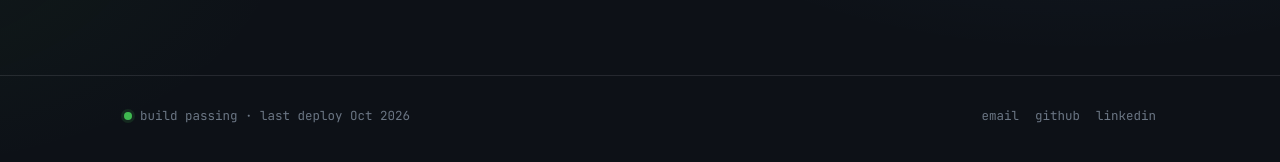
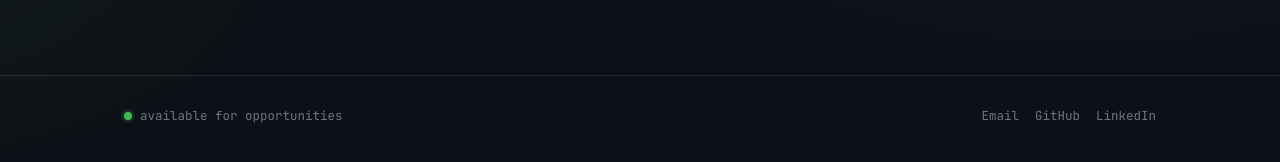
Before and after one commit to siddhant-gayakwad/siddhant-gayakwad.github.io, a Jekyll site: the page built from index.html, in a window 1280 px wide and 900 px high, scrolled down 1226 px. Shown: the part 730-892 px from the top of the window. Built offline with Jekyll 4.4.1, drawn with Linux system fonts in a browser that asks for light colours; some of the changed text lies outside the part shown.

Commit message:
Refresh portfolio navigation and layout

```diff
--- a/_layouts/default.html
+++ b/_layouts/default.html
@@ -4,25 +4,30 @@
     <meta charset="utf-8">
     <meta name="viewport" content="width=device-width, initial-scale=1">
     <meta name="description" content="{{ site.description }}">
+    <meta name="theme-color" content="#0b0f14">
     <title>{{ page.title | default: site.title }} · {{ site.title }}</title>
     <link rel="preconnect" href="https://fonts.googleapis.com">
+    <link rel="preconnect" href="https://fonts.gstatic.com" crossorigin>
     <link href="https://fonts.googleapis.com/css2?family=JetBrains+Mono:wght@400;500;600;700&family=Manrope:wght@400;500;600;700;800&display=swap" rel="stylesheet">
     <link rel="stylesheet" href="{{ '/assets/css/style.css' | relative_url }}">
   </head>
   <body>
     <header class="site-header">
       <div class="container header-inner">
-        <div class="brand">
-          <a href="{{ '/' | relative_url }}" class="prompt">
-            <span class="user">siddhant</span><span class="at">@</span><span class="host">devops</span><span class="colon">:~$</span>
-          </a>
-        </div>
+        <a class="brand" href="{{ '/' | relative_url }}" aria-label="Siddhant Gayakwad home">
+          <span class="brand-mark">sg</span>
+          <span class="brand-text">Siddhant<span class="brand-dot">.</span></span>
+        </a>
 
-        <nav class="site-nav">
+        <button class="nav-toggle" type="button" aria-label="Toggle navigation" aria-expanded="false" aria-controls="site-nav">
+          <span></span><span></span>
+        </button>
+
+        <nav class="site-nav" id="site-nav">
           {% for item in site.navigation %}
-            <a class="nav-link{% if page.url == item.url %} is-active{% endif %}" href="{{ item.url | relative_url }}">{{ item.title }}</a>
+            <a class="nav-link{% if page.url == item.url %} is-active{% endif %}" href="{{ item.url | relative_url }}">{{ item.title | remove_first: '~/' }}</a>
           {% endfor %}
-          <a class="btn btn-primary" href="{{ site.resume | relative_url }}" target="_blank" rel="noopener">↓ resume.pdf</a>
+          <a class="btn btn-primary nav-resume" href="{{ site.resume | relative_url }}" target="_blank" rel="noopener">Resume ↗</a>
         </nav>
       </div>
     </header>
@@ -34,14 +39,36 @@
     <footer class="site-footer">
       <div class="container footer-inner">
         <div class="footer-status">
-          <span class="dot"></span> build passing · last deploy {{ site.time | date: '%b %Y' }}
+          <span class="dot"></span> available for opportunities
         </div>
         <div class="footer-links">
-          <a href="mailto:{{ site.email }}">email</a>
-          <a href="{{ site.github }}" target="_blank" rel="noopener">github</a>
-          <a href="{{ site.linkedin }}" target="_blank" rel="noopener">linkedin</a>
+          <a href="mailto:{{ site.email }}">Email</a>
+          <a href="{{ site.github }}" target="_blank" rel="noopener">GitHub</a>
+          <a href="{{ site.linkedin }}" target="_blank" rel="noopener">LinkedIn</a>
         </div>
       </div>
     </footer>
+
+    <script>
+    (function () {
+      var toggle = document.querySelector('.nav-toggle');
+      var nav = document.getElementById('site-nav');
+      if (!toggle || !nav) return;
+
+      toggle.addEventListener('click', function () {
+        var open = nav.classList.toggle('is-open');
+        toggle.setAttribute('aria-expanded', String(open));
+        document.body.classList.toggle('nav-open', open);
+      });
+
+      nav.querySelectorAll('a').forEach(function (link) {
+        link.addEventListener('click', function () {
+          nav.classList.remove('is-open');
+          toggle.setAttribute('aria-expanded', 'false');
+          document.body.classList.remove('nav-open');
+        });
+      });
+    })();
+    </script>
   </body>
 </html>
```
